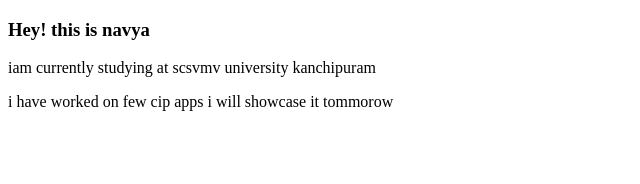
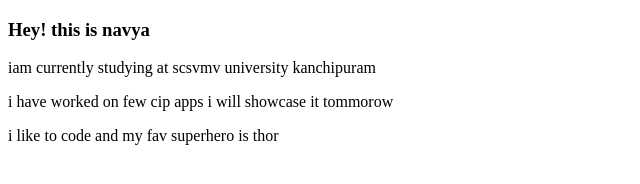
Before and after one commit to Navya-sri-t/Navya-portfolio, a plain HTML site: page index.html in a window 1280 px wide. Shown: the whole page, without its empty margins (0-640 px from the left). Drawn offline with Linux system fonts and the light colour scheme.

Commit message:
update intrests

```diff
--- a/index.html
+++ b/index.html
@@ -10,5 +10,6 @@
     <p>iam currently studying at scsvmv university kanchipuram</p>
 
     <p>i have worked on few cip apps i will showcase it tommorow</p>
+    <p>i like to code and my fav superhero is thor</p>
 </body>
 </html>
```
